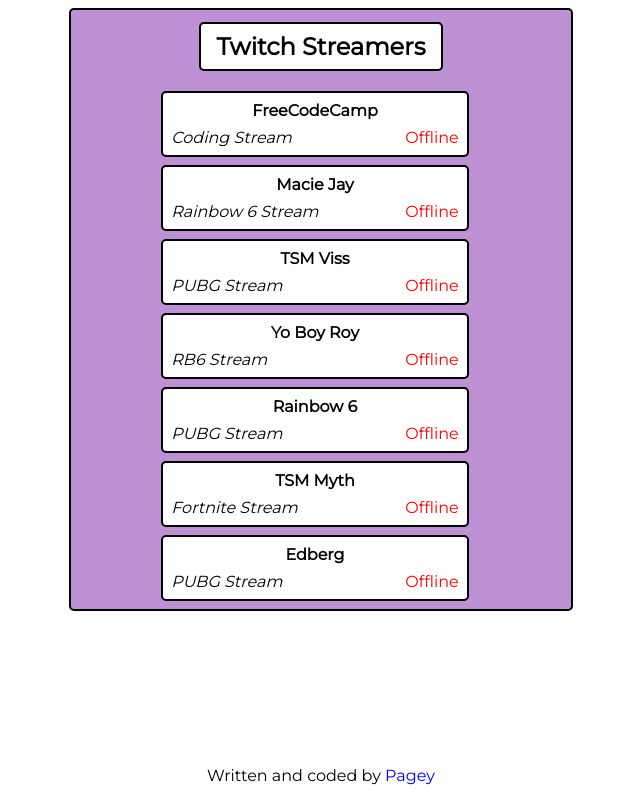
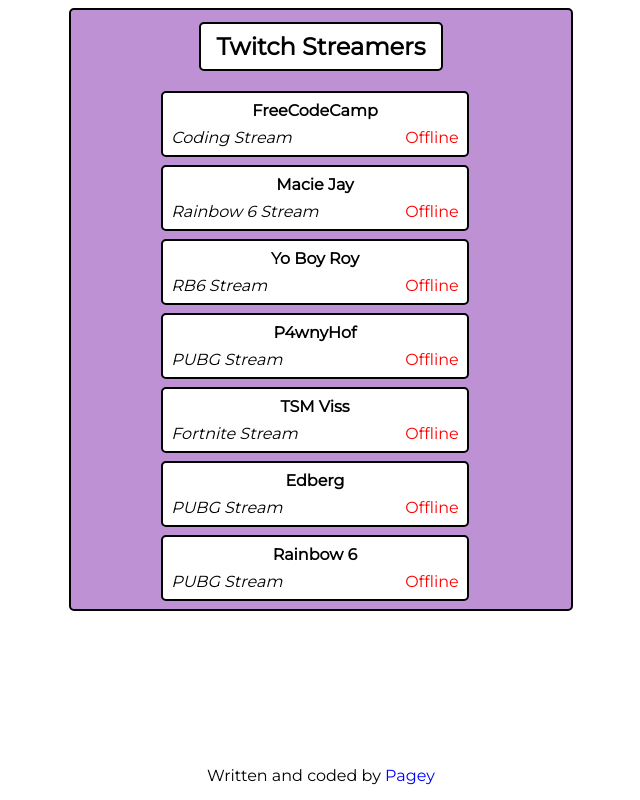
Before and after one commit to D-Pagey/TwitchTV, a React (Create React App) app: page / in a window 1280 px wide. Shown: the whole page, without its empty margins (319-959 px from the left). Built offline with nearby package versions, Linux system fonts and the light colour scheme; no server answers.

Commit message:
Logging only live Streams from Promise.all

```diff
--- a/src/App.js
+++ b/src/App.js
@@ -5,14 +5,13 @@
 import Header from './components/Header';
 import Stream from './components/Stream';
 import Footer from './components/Footer';
-import rawData from './components/Stream/RawData.js';
+import rawData from './utilities/RawData.js';
 
 class App extends Component {
   constructor(props) {
     super(props);
 
     this.state = {
-      isLoading: 'false',
       rawData: rawData()
     }
 
@@ -31,10 +30,15 @@
   }
 
   componentDidMount() {
+    console.log(this.state.rawData[2].username);
     const promiseList = rawData().map((user) => this.fetchData(user.username));
 
     Promise.all(promiseList).then((resolvedData) => {
-      console.log(resolvedData);
+      resolvedData.forEach(function (element, index) {
+        if (element.stream) {
+          console.log(element, index);
+        }
+      })
     });
   }
 
@@ -42,7 +46,7 @@
     return (
       <div className="App">
         <Header />
-        <Stream rawData={this.state.rawData}/>
+        <Stream rawData={this.state.rawData} />
         <Footer />
       </div>
     );
--- a/src/components/Stream/RawData.js
+++ b/src/utilities/RawData.js
@@ -16,39 +16,39 @@
     },
     {
       key: 3,
-      name: 'TSM Viss',
-      username: 'tsm_viss',
-      description: 'PUBG Stream',
-      status: 'Offline',
-    },
-    {
-      key: 4,
       name: 'Yo Boy Roy',
       username: 'yo_boy_roy',
       description: 'RB6 Stream',
       status: 'Offline',
     },
     {
-      key: 5,
-      name: 'Rainbow 6',
-      username: 'rainbow6',
+      key: 4,
+      name: 'P4wnyHof',
+      username: 'p4wnyhof',
       description: 'PUBG Stream',
       status: 'Offline',
     },
     {
-      key: 6,
-      name: 'TSM Myth',
-      username: 'tsm_myth',
+      key: 5,
+      name: 'TSM Viss',
+      username: 'tsm_viss',
       description: 'Fortnite Stream',
       status: 'Offline',
     },
     {
-      key: 7,
+      key: 6,
       name: 'Edberg',
       username: 'edberg',
       description: 'PUBG Stream',
       status: 'Offline',
     },
+    {
+      key: 7,
+      name: 'Rainbow 6',
+      username: 'rainbow6',
+      description: 'PUBG Stream',
+      status: 'Offline',
+    }
   ];
   return streamData;
 }
```
